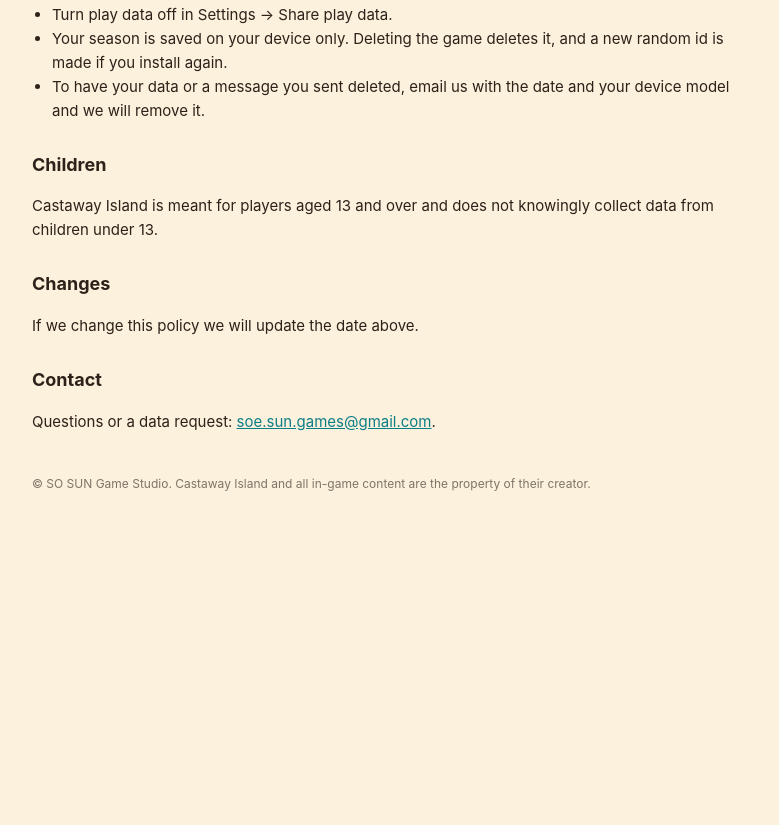
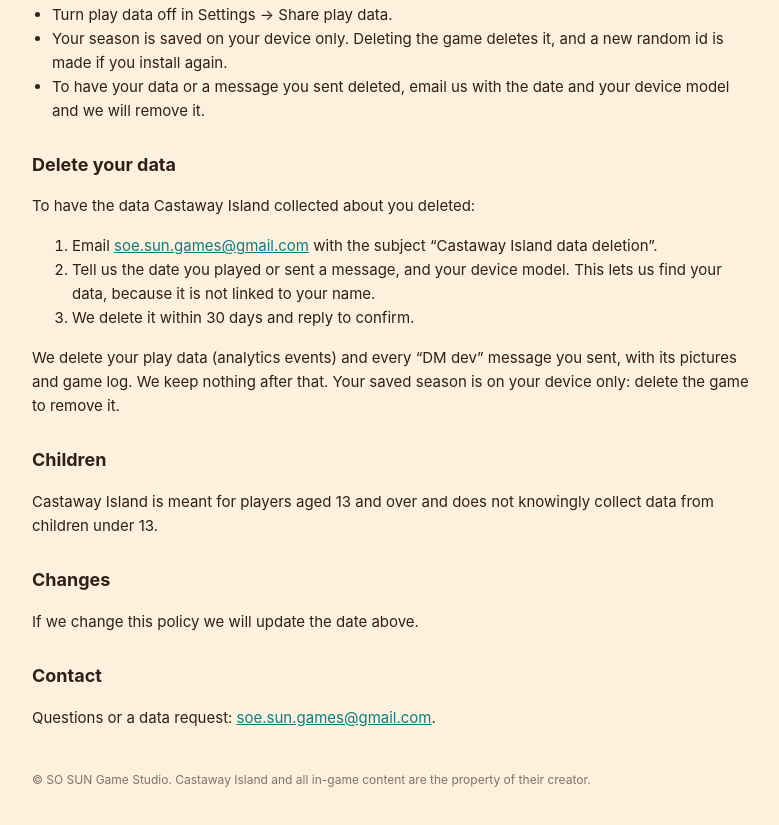
Before and after one commit to Raseosan/raseosan.github.io, a plain HTML site: page castaway/privacy.html in a window 1280 px wide. Shown: the part 1171-1996 px from the top of the page, without its empty margins (248-1027 px from the left). Before the commit the page ends 1728 px from the top, so only its background shows below. Drawn offline with Linux system fonts and the light colour scheme.

Commit message:
Castaway privacy: add a Delete your data section
Co-Authored-By: Claude Opus 5.5 <noreply@anthropic.com>

```diff
--- a/castaway/privacy.html
+++ b/castaway/privacy.html
@@ -57,6 +57,15 @@
   <li>To have your data or a message you sent deleted, email us with the date and your device model and we will remove it.</li>
 </ul>
 
+<h2 id="delete">Delete your data</h2>
+<p>To have the data Castaway Island collected about you deleted:</p>
+<ol>
+  <li>Email <a href="mailto:soe.sun.games@gmail.com?subject=Castaway%20Island%20data%20deletion">soe.sun.games@gmail.com</a> with the subject “Castaway Island data deletion”.</li>
+  <li>Tell us the date you played or sent a message, and your device model. This lets us find your data, because it is not linked to your name.</li>
+  <li>We delete it within 30 days and reply to confirm.</li>
+</ol>
+<p>We delete your play data (analytics events) and every “DM dev” message you sent, with its pictures and game log. We keep nothing after that. Your saved season is on your device only: delete the game to remove it.</p>
+
 <h2>Children</h2>
 <p>Castaway Island is meant for players aged 13 and over and does not knowingly collect data from children under 13.</p>
 
```
